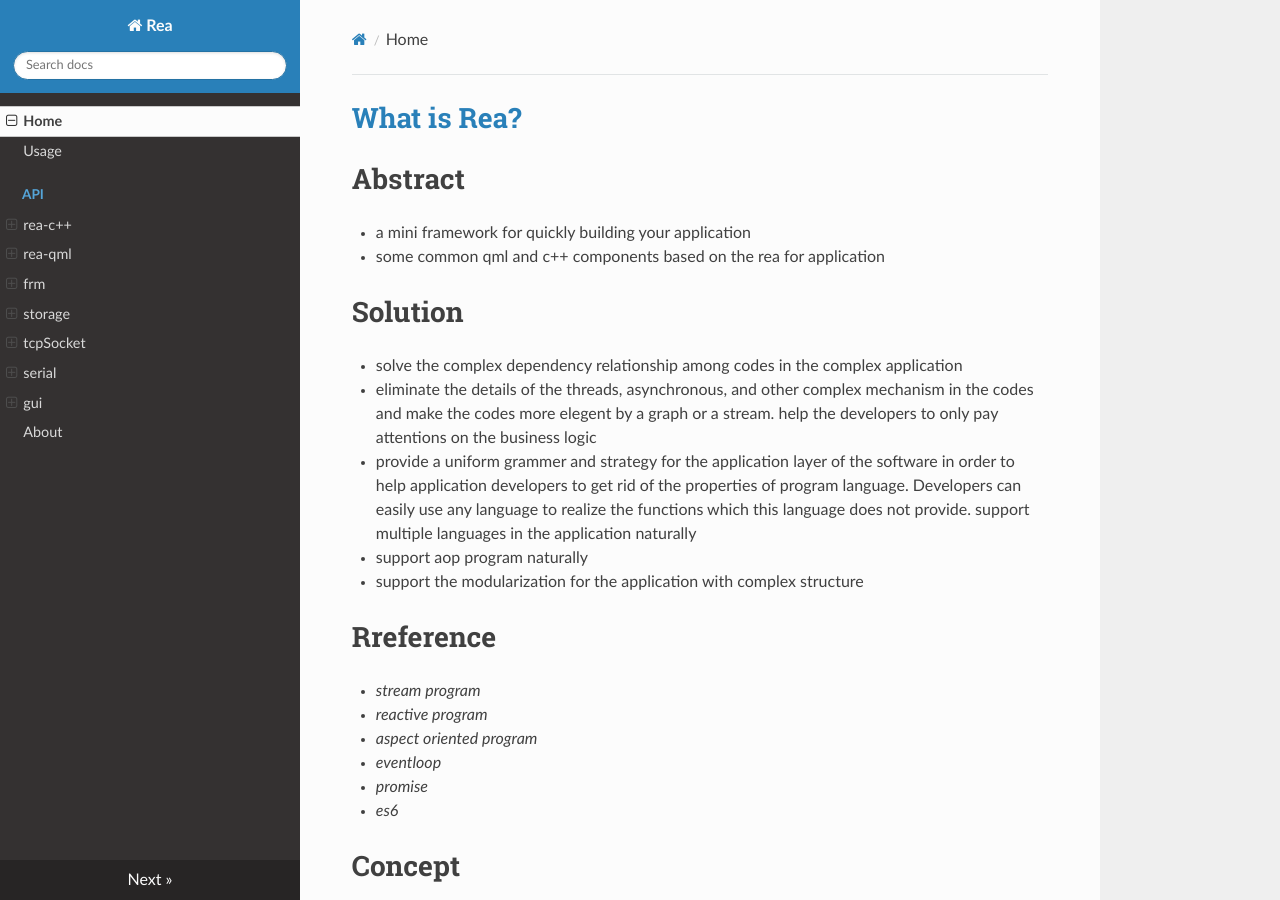
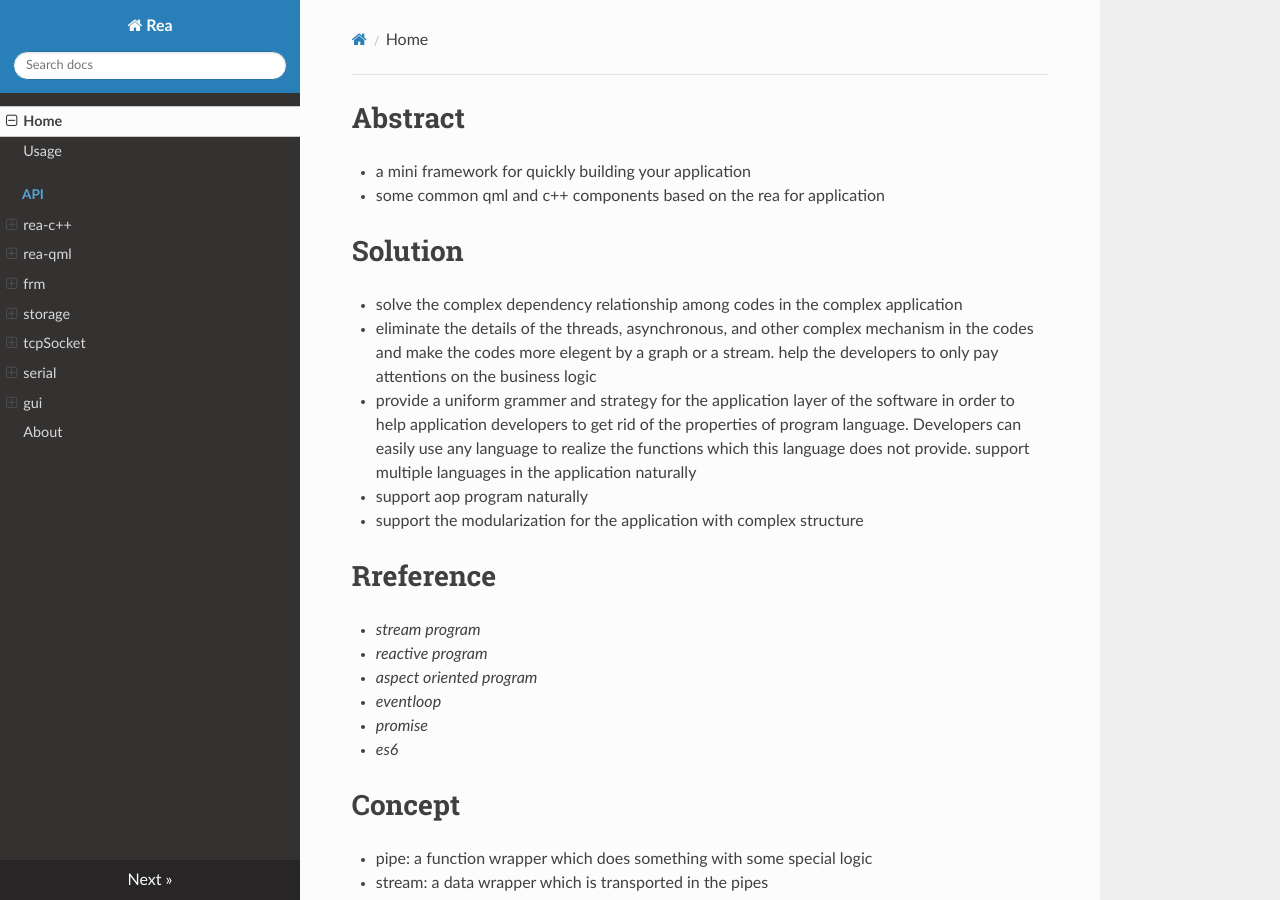
Before and after one commit to robbeykaaso/rea2, an MkDocs documentation site: the page built from docs/index.md, in a window 1280 px wide and 900 px high. Built offline with MkDocs 1.6.1, drawn with Linux system fonts in a browser that asks for light colours; nearby versions of some CDN libraries.

Commit message:
#update: trival

```diff
--- a/docs/index.md
+++ b/docs/index.md
@@ -1,5 +1,3 @@
-# [What is Rea?](https://www.processon.com/view/link/605c497f5653bb2225e9da14)
-
 # Abstract
 * a mini framework for quickly building your application
 * some common qml and c++ components based on the rea for application
```
